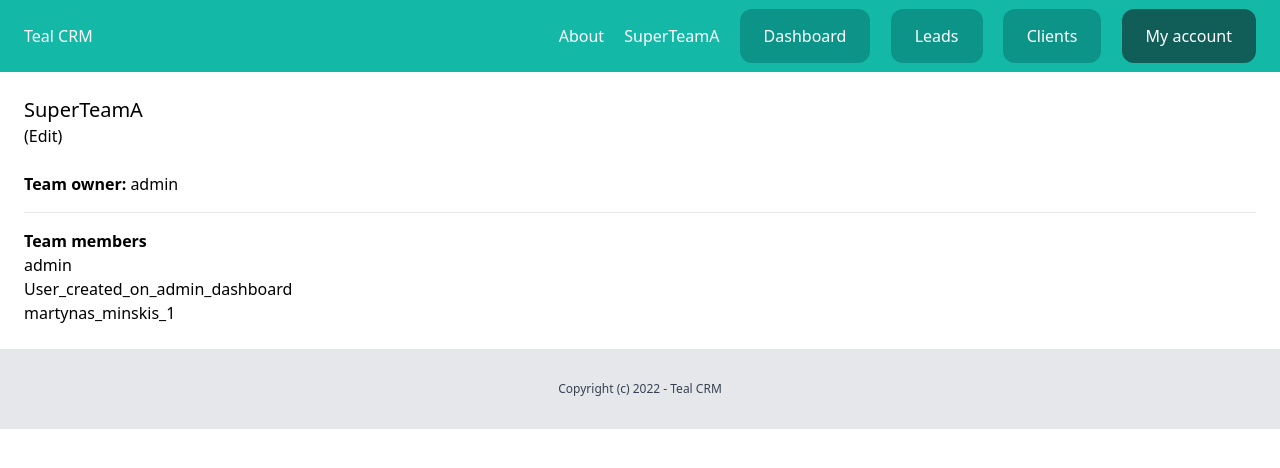
After one commit to mm1544/Django-CRM-Project, a Django app: page /dashboard/teams/1/ in a window 1280 px wide. The commit adds this page. Shown: the top 468 px of the page. Run offline with Django 4.2, Linux system fonts and the light colour scheme; a user stored in the database is signed in; data comes from the database, SQL or seed files in the repository; both versions use the stored data as it was after the commit; style sheets or scripts are compiled from the project's sources.

Commit message:
Add Team detail page

```diff
--- a/core/templates/core/base.html
+++ b/core/templates/core/base.html
@@ -16,8 +16,8 @@
 
             <div class="space-x-4">
                 <a href="{% url 'about' %}" class="text-white">About</a>
-                {% comment %} 'team' is pulled from 'settings.py > TEMPLATES' and 'team > context_processors.py' {% endcomment %}
-                <a href="#" class="text-white">{{ team.name }}</a>
+                {% comment %} 'active_team' is pulled from 'team > context_processors.py' and 'settings.py > TEMPLATES'{% endcomment %}
+                <a href="{% url 'team:detail' active_team.id %}" class="text-white">{{ active_team.name }}</a>
                 {% comment %} 'is_authenticated' - is a property on the User. {% endcomment %}
                 {% if request.user.is_authenticated %}
                     <a href="{% url 'dashboard:index' %}" class="py-4 px-6 bg-teal-600 rounded-xl text-white">Dashboard</a>
--- a/tealcrm/settings.py
+++ b/tealcrm/settings.py
@@ -73,8 +73,8 @@ TEMPLATES = [
                 'django.template.context_processors.request',
                 'django.contrib.auth.context_processors.auth',
                 'django.contrib.messages.context_processors.messages',
-                # Adding a custom context processor. Now I am able to use 'team' in each template
-                'team.context_processors.team',
+                # Adding a custom context processor. Now I am able to use 'active_team' in each template
+                'team.context_processors.active_team',
             ],
         },
     },
--- a/team/context_processors.py
+++ b/team/context_processors.py
@@ -1,7 +1,7 @@
 from .models import Team
 
 # Adding a custom context processor. Now I am able to use 'team' in each template. I will add change to 'tealcrm\settings.py' to 'TEMPLATES'
-def team(request):
-    team = Team.objects.filter(created_by=request.user)[0]
+def active_team(request):
+    active_team = Team.objects.filter(created_by=request.user)[0]
 
-    return {'team': team}
+    return {'active_team': active_team}
--- /dev/null
+++ b/team/templates/team/detail.html
@@ -0,0 +1,23 @@
+{% extends 'core/base.html' %}
+
+{% block title %}{{ team.name }}{% endblock %}
+
+{% block content %}
+    <div class="py-6 px-6">
+        <h1 class="text-xl">{{ team.name }}</h1>
+
+        {% if team.created_by == request.user %}
+            <a href="{% url 'team:edit' team.id %}">(Edit)</a>
+        {% endif %}
+
+        <p class="mt-6"><strong>Team owner:</strong> {{ team.created_by }}</p>
+
+        <hr class="my-4">
+
+        <h2 class="font-semibold">Team members</h2>
+
+        {% for member in team.members.all %}
+            <p>{{ member.username }}</p>
+        {% endfor %}
+    </div>
+{% endblock %}
--- a/team/urls.py
+++ b/team/urls.py
@@ -2,8 +2,10 @@ from django.urls import path
 
 from . import views
 
+
 app_name = 'team'
 
 urlpatterns = [
+    path('<int:pk>/', views.detail, name='detail'),
     path('<int:pk>/edit/', views.edit_team, name='edit'),
 ]
--- a/team/views.py
+++ b/team/views.py
@@ -4,6 +4,13 @@ from django.shortcuts import render, get_object_or_404, redirect
 
 from .forms import TeamForm
 from .models import Team
+
+@login_required
+def detail(request, pk):
+    team = get_object_or_404(Team, created_by=request.user, pk=pk)
+
+    return render(request, 'team/detail.html', {'team': team})
+
 
 @login_required
 def edit_team(request, pk):
--- a/userprofile/templates/userprofile/myaccount.html
+++ b/userprofile/templates/userprofile/myaccount.html
@@ -11,7 +11,7 @@
     <p>
 
     <p class="mb-2">
-        <strong>Team: </strong>{{ team.name }}
+        <strong>Team: </strong><a href="{% url 'team:detail' team.id %}">{{ team.name }}</a>
 
         {% if team.created_by == request.user %}
             <a href="{% url 'team:edit' team.id %}">(Edit)</a>
```
Also changed, not shown: db.sqlite3.
